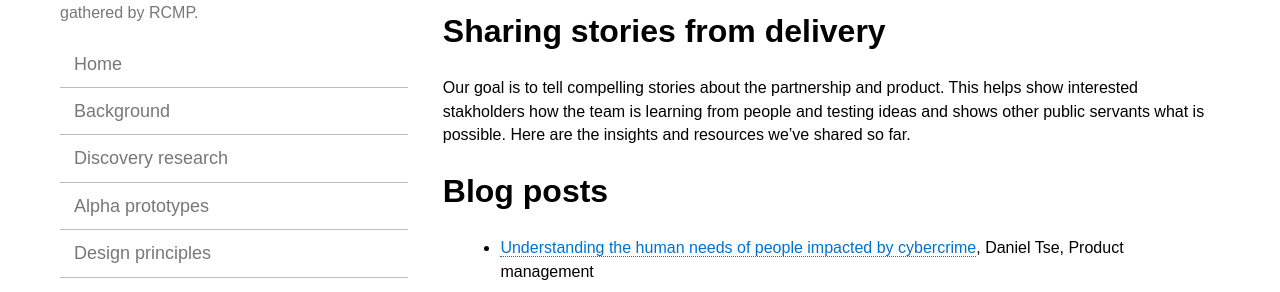
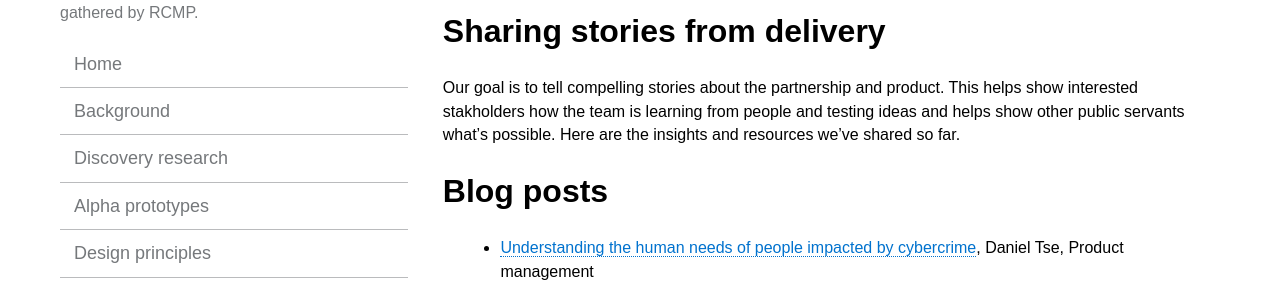
Before and after one commit to cds-snc/rcmp-report-a-cybercrime-alpha-documentation, a Jekyll site: the page built from _pages/en/team-news.md, in a window 1280 px wide. Shown: the part 196-488 px from the top of the page. Built offline with Jekyll 4.4.1, drawn with Linux system fonts in a browser that asks for light colours.

Commit message:
Update team-news.md

```diff
--- a/_pages/en/team-news.md
+++ b/_pages/en/team-news.md
@@ -8,7 +8,7 @@ trans_url: "/nouvelles-dequipe/"
 
 # Sharing stories from delivery
 
-Our goal is to tell compelling stories about the partnership and product. This helps show interested stakholders how the team is learning from people and testing ideas and shows other public servants what is possible. Here are the insights and resources we've shared so far.
+Our goal is to tell compelling stories about the partnership and product. This helps show interested stakholders how the team is learning from people and testing ideas and helps show other public servants what's possible. Here are the insights and resources we've shared so far.
 
 # Blog posts
   >  * [Understanding the human needs of people impacted by cybercrime](https://digital.canada.ca/2019/05/06/understanding-the-human-needs-of-people-impacted-by-cybercrime/), Daniel Tse, Product management
```
